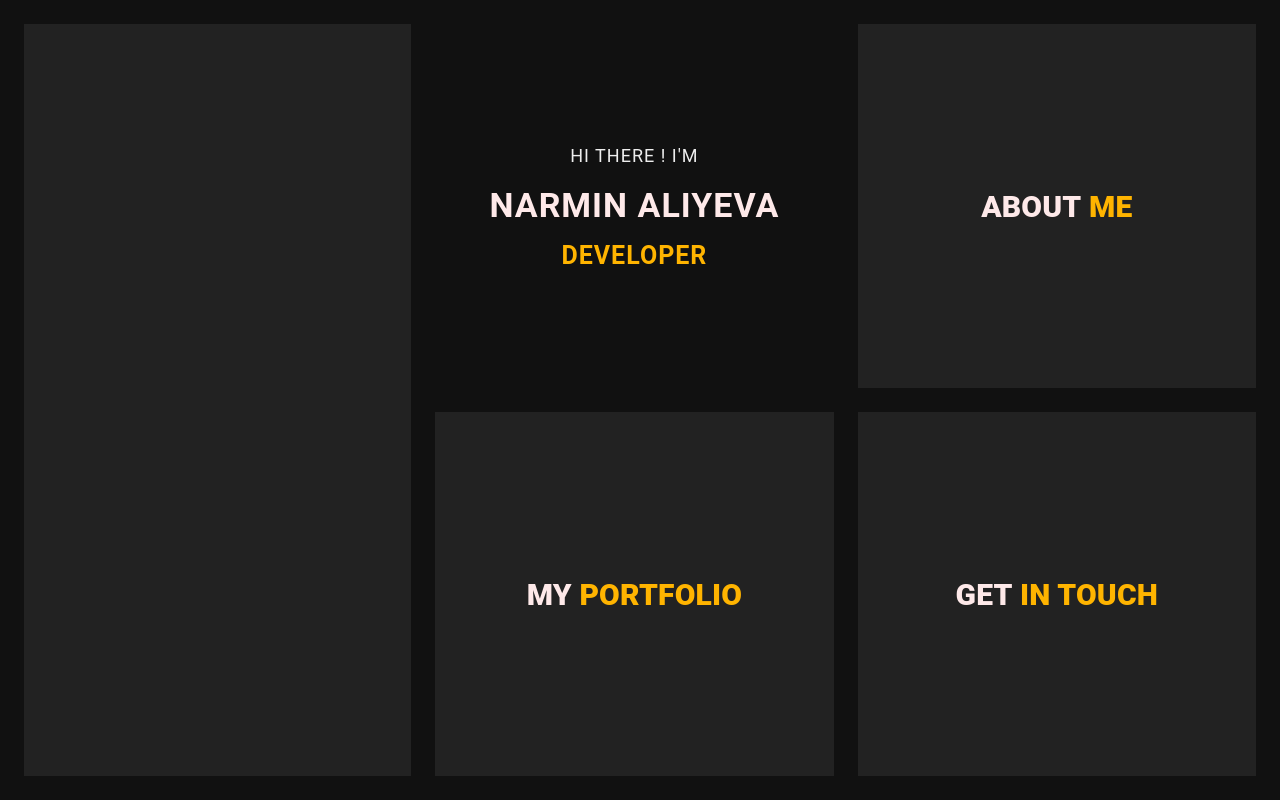
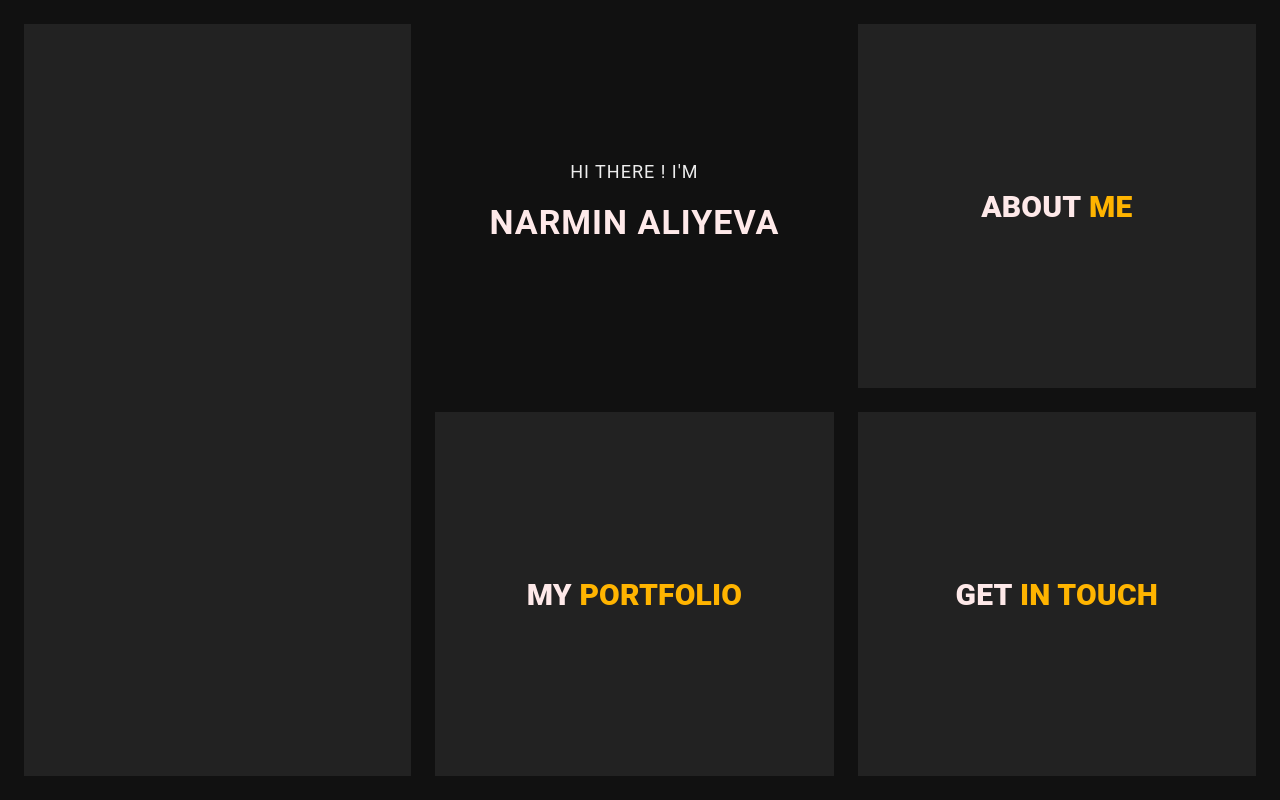
Before and after one commit to NarminGale/My-Portfolio, a plain HTML site: page index.html in a window 1280 px wide. Drawn offline with nearby package versions, Linux system fonts and the light colour scheme.

Commit message:
Added text-type span

```diff
--- a/index.html
+++ b/index.html
@@ -23,7 +23,7 @@
         <h2>
           <span>Hi there ! I'm</span>
           <span>Narmin Aliyeva</span>
-          <span>Developer</span>
+          <span class="text-type"></span>
         </h2>
       </div>
       <div class="about-me">
```
